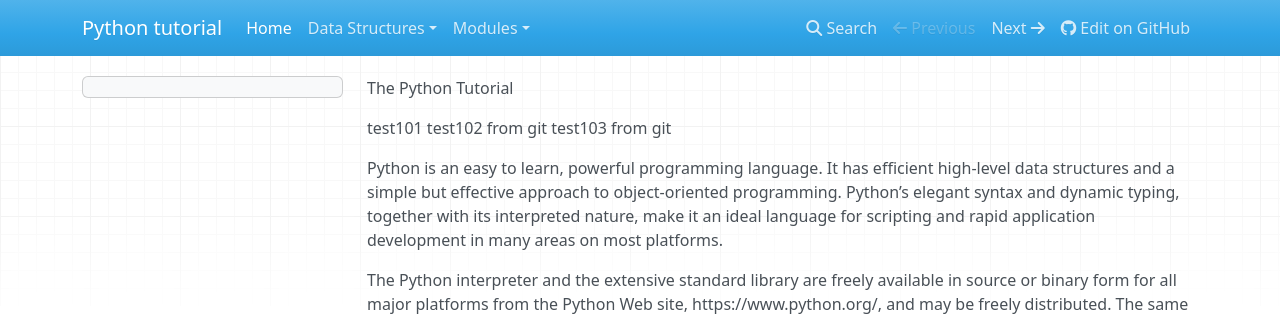
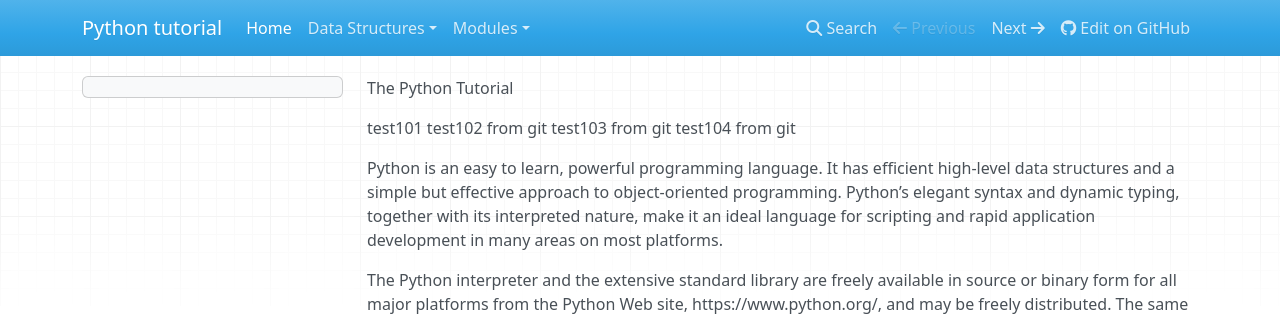
Before and after one commit to maplefu0602/doc-demo, an MkDocs documentation site: the page built from docs/index.md, in a window 1280 px wide. Shown: the top 316 px of the page. Built offline with MkDocs 1.6.1, drawn with Linux system fonts in a browser that asks for light colours; nearby versions of some CDN libraries; old or Windows-style settings are respelled for this version of MkDocs.

Commit message:
Update index.md

```diff
--- a/docs/index.md
+++ b/docs/index.md
@@ -3,6 +3,7 @@ The Python Tutorial
 test101
 test102 from git
 test103 from git
+test104 from git
 
 
 Python is an easy to learn, powerful programming language. It has efficient high-level data structures and a simple but effective approach to object-oriented programming. Python’s elegant syntax and dynamic typing, together with its interpreted nature, make it an ideal language for scripting and rapid application development in many areas on most platforms.
```
